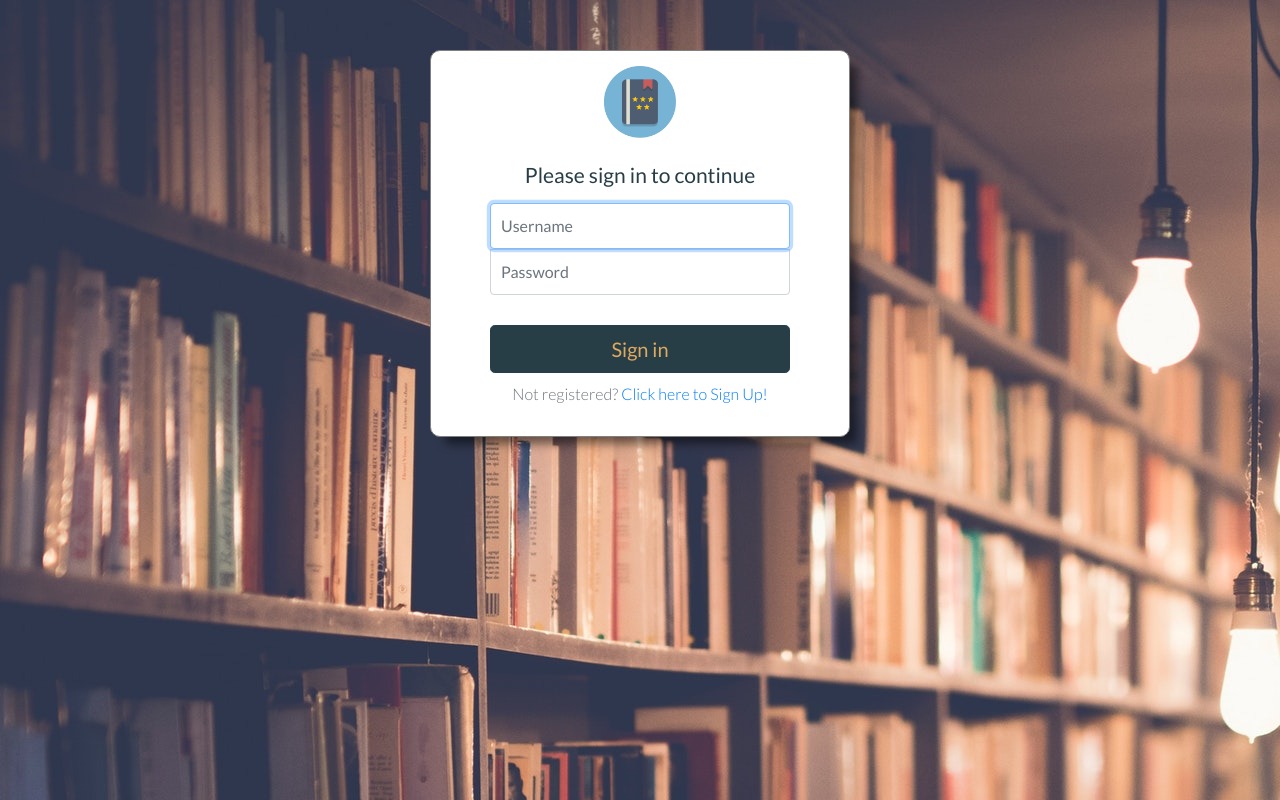
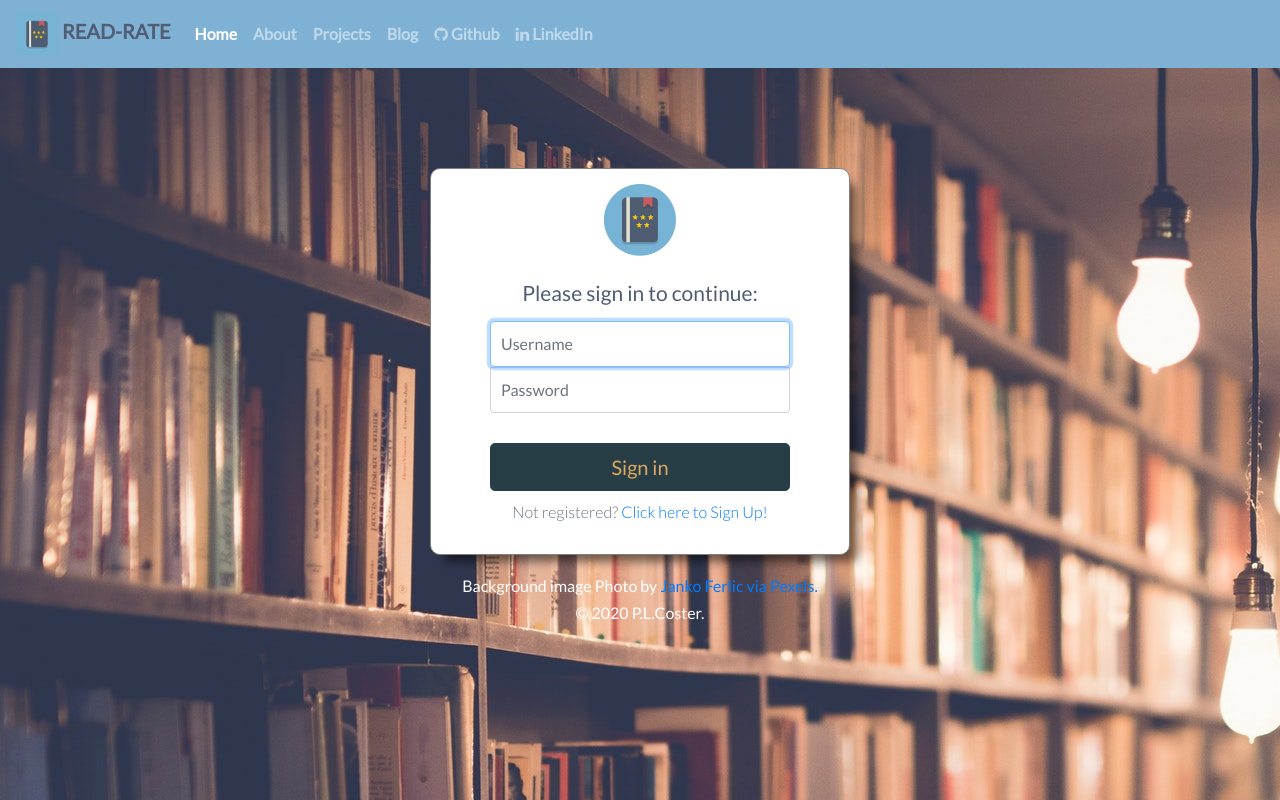
Before and after one commit to PLCoster/cs50web-project1, a Flask app: page / in a window 1280 px wide. Run offline with Flask 2, Linux system fonts and the light colour scheme; some libraries are stand-ins or nearby versions.

Commit message:
Added Navbar and extra styling to login page

```diff
--- a/static/styles.css
+++ b/static/styles.css
@@ -1,5 +1,7 @@
 /* Custom CSS Styles to override Bootstrap */
-/* 273E47
+/* #7EB1D4 Light
+   #515D73 Dark
+
   BD632F
   D8973C
   EDE6D1
@@ -21,12 +23,12 @@
 */
 body {
   background-color: #E9ECEF;
-  color: #273E47;
+  color: #515D73;
   font: 300 16px/22px "Lato", "Open Sans", "Helvetica Neue", Helvetica, Arial, sans-serif;
 }
 
 h1, h2, h3, h4 {
-  color: #273E47;
+  color: #515D73;
 }
 
 h1 {
@@ -56,7 +58,7 @@ cite, em {
 }
 
 .text-muted {
-  color: #273E47;
+  color: #515D73;
 }
 
 /*
@@ -65,16 +67,16 @@ NAVBAR
 ==========================
 */
 #navbar {
-  font-weight: 400;
-  background-color: #273E47;
+  font-weight: 700;
+  background-color: #7EB1D4;
 }
 
 #logo {
-  color: #DFA95F;
+  color: #515D73;
 }
 
 #logo:hover {
-  color: #EDE6D1;
+  color: #333;
 }
 
 /*
@@ -105,9 +107,14 @@ JUMBOTRON
 FOOTER
 ==========================
 */
-#footer {
-  color: #DFA95F;
-  background-color: #273E47;
+.footer {
+  color: #FFF;
+  margin-top: 20px;
+  font-weight: 400;
+}
+
+.footer .footer-text {
+  margin: 5px;
 }
 
 /*
@@ -162,7 +169,7 @@ body.login {
 }
 
 .login .container {
-  margin-top: 50px;
+  margin-top: 100px;
   border-radius: 10px;
   border: 1px solid grey;
   background-color: #FFF;
--- a/templates/login.html
+++ b/templates/login.html
@@ -19,10 +19,49 @@
   </head>
 
   <body class="text-center login">
+
+    <header>
+      <nav class="navbar navbar-expand-md navbar-dark" id="navbar">
+        <a class="navbar-brand" id="logo" href="index.html">
+          <img src="/static/nav_logo.png" alt="" width="42" height="42">
+          <span>READ-RATE</span>
+        </a>
+        <!--Navbar buttons-->
+        <button class="navbar-toggler" type="button" data-toggle="collapse" data-target="#navbarSupportedContent" aria-controls="navbarSupportedContent" aria-expanded="false" aria-label="Toggle navigation">
+        <span class="navbar-toggler-icon"></span>
+        </button>
+
+        <div class="collapse navbar-collapse" id="navbarSupportedContent">
+          <ul class="navbar-nav mr-auto">
+            <li class="nav-item active">
+              <a class="nav-link" href="index.html">Home <span class="sr-only">(current)</span></a>
+            </li>
+            <li class="nav-item">
+              <a class="nav-link" href="about.html">About</a>
+            </li>
+            <li class="nav-item">
+              <a class="nav-link" href="projects.html">Projects</a>
+            </li>
+            <li class="nav-item">
+              <a class="nav-link" href="blog.html">Blog</a>
+            </li>
+            <li class="nav-item">
+              <a class="nav-link" href=https://github.com/PLCoster><i class="fa fa-github"></i> Github</a>
+            </li>
+            <li class="nav-item" id="test">
+              <a class="nav-link" href="https://uk.linkedin.com/in/paul-coster-a29b3948"><i class="fa fa-linkedin"> </i> LinkedIn</a>
+            </li>
+          </ul>
+        </div>
+      </nav>
+    </header>
+
+    <main>
+      <!--Login Container-->
       <div class="container">
         <form class="form-signin">
           <img class="mb-4" src="/static/book_icon.png" alt="" width="72" height="72">
-        <h3 class="mb-3 font-weight-normal">Please sign in to continue</h3>
+          <h3 class="mb-3 font-weight-normal">Please sign in to continue:</h3>
           <label for="inputEmail" class="sr-only">Email address</label>
           <input type="text" id="inputEmail" class="form-control" placeholder="Username" required autofocus>
           <label for="inputPassword" class="sr-only">Password</label>
@@ -38,6 +77,13 @@
           <p class="mb-3 text-muted">Not registered? <a href="/register">Click here to Sign Up!</a></p>
         </form>
       </div>
+    </main>
+
+    <!-- Footer -->
+    <footer class="footer">
+      <p class="footer-text">Background image Photo by <a href="https://www.pexels.com/@thepoorphotographer">Janko Ferlic via Pexels.</a></p>
+      <p class="footer-text">&copy; 2020 P.L.Coster. </p>
+    </footer>
 
     <!-- Bootstrap JavaScript -->
     <!-- jQuery first, then Popper.js, then Bootstrap JS -->
```
Also changed, not shown: static/nav_logo.png (added). Lines whose indentation alone changed are shown as unchanged.
